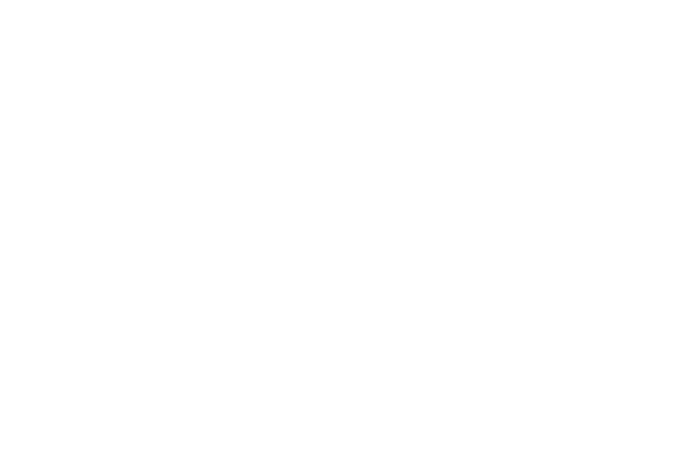
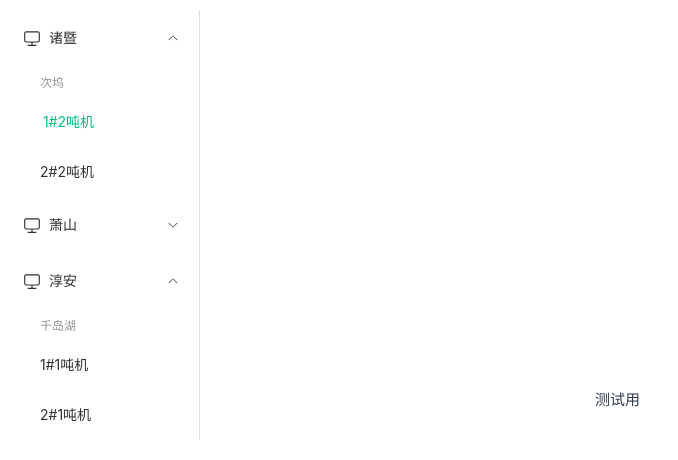
Before and after one commit to tlyhgx/vueIOT, a Vue app: page /cw1_2 in a window 1280 px wide. Before the commit this address had no page. Shown: the top 460 px of the page, without its empty margins (0-678 px from the left). Built offline with nearby package versions, Linux system fonts and the light colour scheme.

Commit message:
添加设备1

```diff
--- a/components.d.ts
+++ b/components.d.ts
@@ -30,6 +30,9 @@
     IconEcosystem: typeof import('./src/components/icons/IconEcosystem.vue')['default']
     IconSupport: typeof import('./src/components/icons/IconSupport.vue')['default']
     IconTooling: typeof import('./src/components/icons/IconTooling.vue')['default']
+    MainView: typeof import('./src/components/MainView.vue')['default']
+    N1device: typeof import('./src/components/N1device.vue')['default']
+    N1Device: typeof import('./src/components/N1Device.vue')['default']
     RouterLink: typeof import('vue-router')['RouterLink']
     RouterView: typeof import('vue-router')['RouterView']
     TheWelcome: typeof import('./src/components/TheWelcome.vue')['default']
--- a/src/App.vue
+++ b/src/App.vue
@@ -1,6 +1,7 @@
 <script setup lang="ts">
 import { RouterLink, RouterView } from 'vue-router'
-import HelloWorld from './components/HelloWorld.vue'
+// import HelloWorld from './components/HelloWorld.vue'
+import MainView from './components/MainView.vue'
 </script>
 
 <template>
@@ -18,21 +19,23 @@
     </div>
   </header> -->
 
+  <MainView />
+
   <RouterView />
 </template>
 
 <style scoped>
-header {
+/* header {
   line-height: 1.5;
   max-height: 100vh;
-}
+} */
 
 .logo {
   display: block;
   margin: 0 auto 2rem;
 }
 
-nav {
+/*nav {
   width: 100%;
   font-size: 12px;
   text-align: center;
@@ -82,5 +85,5 @@
     padding: 1rem 0;
     margin-top: 1rem;
   }
-}
+  */
 </style>
--- a/src/views/MainView.vue
+++ b/src/components/MainView.vue
@@ -1,5 +1,5 @@
 <template>
-  <div class="full-width">
+  <div class="full-width common-layout">
     <el-container class="layout-container">
       <el-aside class="aside">
         <el-scrollbar>
@@ -10,7 +10,9 @@
               </template>
               <el-menu-item-group>
                 <template #title>次坞</template>
-                <el-menu-item index="1-1">1#2吨机</el-menu-item>
+                <el-menu-item index="1-1"
+                  ><RouterLink to="/cw1_2">1#2吨机</RouterLink>
+                </el-menu-item>
                 <el-menu-item index="1-2">2#2吨机</el-menu-item>
               </el-menu-item-group>
             </el-sub-menu>
@@ -32,7 +34,7 @@
           </el-menu>
         </el-scrollbar>
       </el-aside>
-      <el-main class="custom-main">Main</el-main>
+      <el-main class="custom-main"></el-main>
     </el-container>
   </div>
 </template>
@@ -77,7 +79,7 @@
   /* background: var(--el-color-primary-light-8); */
 }
 .custom-main {
-  background-color: blueviolet;
+  /* background-color: blueviolet; */
 
   width: calc(100% - 240px);
 
--- a/src/router/index.ts
+++ b/src/router/index.ts
@@ -1,6 +1,7 @@
+import N1Device from '@/views/N1Device.vue'
 import { createRouter, createWebHistory } from 'vue-router'
 // import HomeView from '../views/HomeView.vue'
-import MainView from '../views/MainView.vue'
+
 // import AboutView from '@/views/AboutView.vue'
 
 const router = createRouter({
@@ -12,6 +13,11 @@
     //   component: HomeView
     // },
     {
+      path: '/cw1_2',
+      name: 'cw1_2',
+      component: N1Device
+    },
+    {
       path: '/about',
       name: 'about',
       // component:AboutView
@@ -19,17 +25,6 @@
       // this generates a separate chunk (About.[hash].js) for this route
       // which is lazy-loaded when the route is visited.
       component: () => import('../views/AboutView.vue')
-    },
-
-    {
-      path: '/',
-      name: 'main',
-      component: MainView
-      // component:AboutView
-      // route level code-splitting
-      // this generates a separate chunk (About.[hash].js) for this route
-      // which is lazy-loaded when the route is visited.
-      // component: () => import('../views/MainView.vue')
     }
   ]
 })
--- /dev/null
+++ b/src/views/N1Device.vue
@@ -0,0 +1,3 @@
+<template>
+  <p>测试用</p>
+</template>
```
